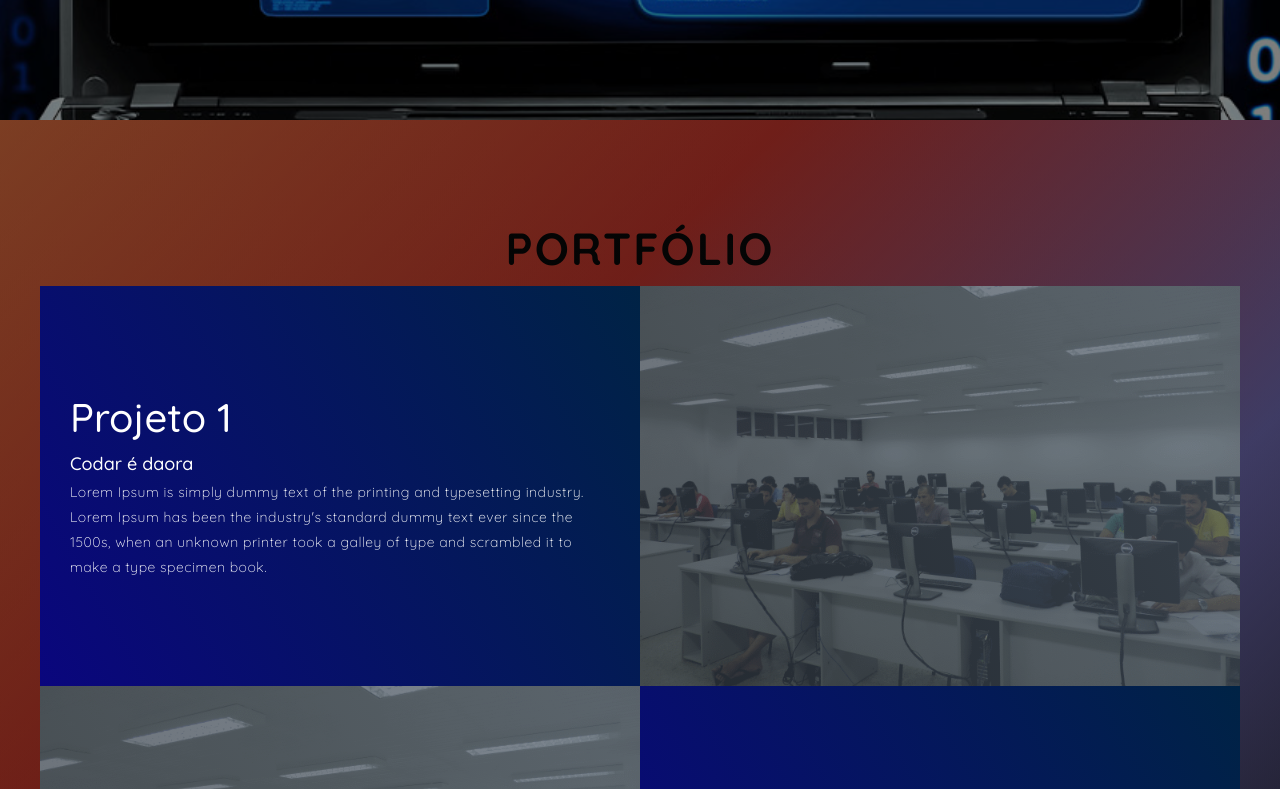
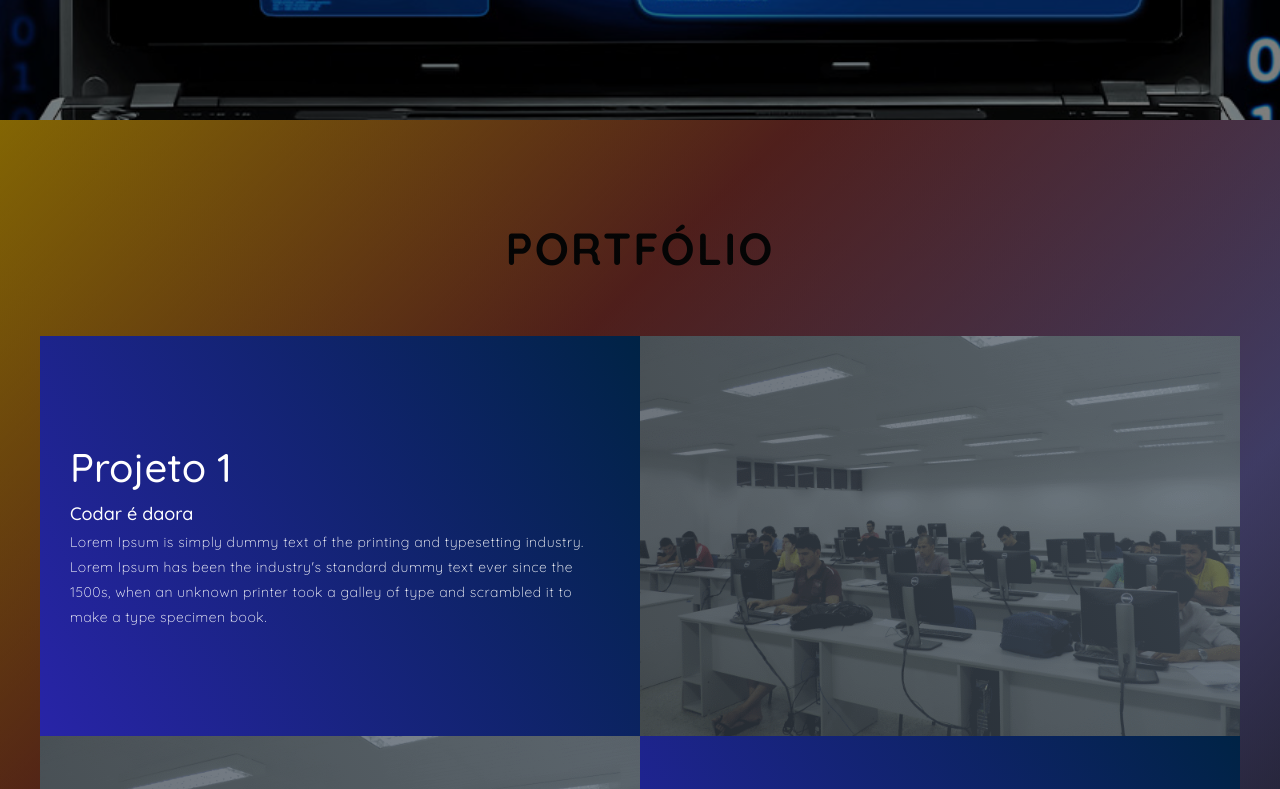
Before and after one commit to antoniolmcandido/tech-academy-portfolio, a plain HTML site: page index.html in a window 1280 px wide. Shown: the part 680-1469 px from the top of the page. Drawn offline with Linux system fonts and the light colour scheme.

Commit message:
upload files

```diff
--- a/css/style.css
+++ b/css/style.css
@@ -83,9 +83,11 @@ p {
 #presentation h1:nth-child(1) {
     animation-delay: 1s;
 }
+
 #presentation h1:nth-child(2) {
     animation-delay: 2s;
 }
+
 #presentation h1:nth-child(3) {
     animation: text_reveal_name .5s ease forwards;
     animation-delay: 3s;
@@ -125,9 +127,11 @@ p {
 #presentation h1:nth-child(1) span {
     animation-delay: .5s;
 }
+
 #presentation h1:nth-child(2) span {
     animation-delay: 1.5s;
 }
+
 #presentation h1:nth-child(3) span {
     animation-delay: 2.5s;
 }
@@ -144,13 +148,21 @@ p {
     z-index: -1;
 }
 
-.bg {
-    background-image: linear-gradient(135deg, #f0743f, #d43328, #726cbc, #0d0f0e, #15122e);
+/* Seção de Portfólio */
+
+/*#portfolio .portfolio {
+    flex-direction: column;
+    max-width: 1200px;
+    margin: 0 auto;
+    padding: 100px 0;
+}*/
+
+.background {
+    background-image: linear-gradient(135deg, #ffc400, #94342d, #726cbc, #0d0f0e, #15122e);
     position: relative;
-
 }
 
-.bg::after {
+.background::after {
     content: '';
     position: absolute;
     top: 0;
@@ -160,15 +172,6 @@ p {
     background-image: linear-gradient(45deg, #000, #0c0c0c);
     opacity: 0.5;
 }
-
-/* Seção de Portfólio */
-
-/*#portfolio .portfolio {
-    flex-direction: column;
-    max-width: 1200px;
-    margin: 0 auto;
-    padding: 100px 0;
-}*/
 
 #portfolio .portfolio-header {
     margin-bottom: 50px;
@@ -201,7 +204,7 @@ p {
     align-items: flex-start;
     justify-content: center;
     flex-direction: column;
-    background-image: linear-gradient(60deg, #0a067d 0%, #002345 100%);
+    background-image: linear-gradient(60deg, #2824a7 0%, #002345 100%);
     color: white;
 }
 
--- a/index.html
+++ b/index.html
@@ -18,9 +18,9 @@
                 </div>
             </div>
         </section>
-        <section id="portfolio" class="bg">
+        <section id="portfolio" class="background">
             <div class="container-column">
-                <div class="portfolio header">
+                <div class="portfolio-header">
                     <h1 class="section-title"><span>Portfólio</span></h1>
                 </div>
                 <div class="all-projects">
```
Also changed, not shown: 1 other file.
